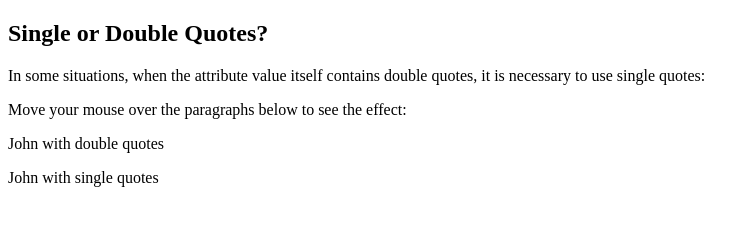
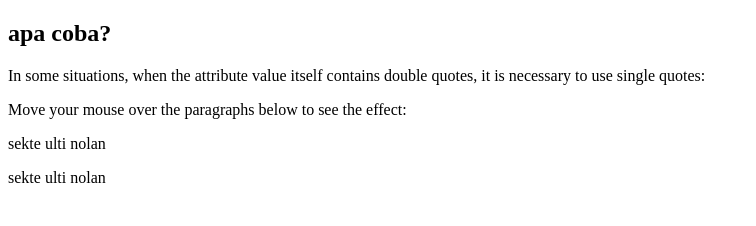
Before and after one commit to RifkiEka1/xipplgsmkpi, a plain HTML site: page font.html in a window 1280 px wide. Shown: the whole page, without its empty margins (0-756 px from the left). Drawn offline with Linux system fonts and the light colour scheme.

Commit message:
Update font.html font xipplg

```diff
--- a/font.html
+++ b/font.html
@@ -2,12 +2,12 @@
 <html>
 <body>
 
-<h2>Single or Double Quotes?</h2>
+<h2>apa coba?</h2>
 <p>In some situations, when the attribute value itself contains double quotes, it is necessary to use single quotes:</p>
 <p>Move your mouse over the paragraphs below to see the effect:</p>
 
-<p title='John "ShotGun" Nelson'>John with double quotes</p>
-<p title="John 'ShotGun' Nelson">John with single quotes</p>
+<p title='John "ShotGun" Nelson'>sekte ulti nolan</p>
+<p title="John 'ShotGun' Nelson">sekte ulti nolan</p>
 
 </body>
 </html>
```
